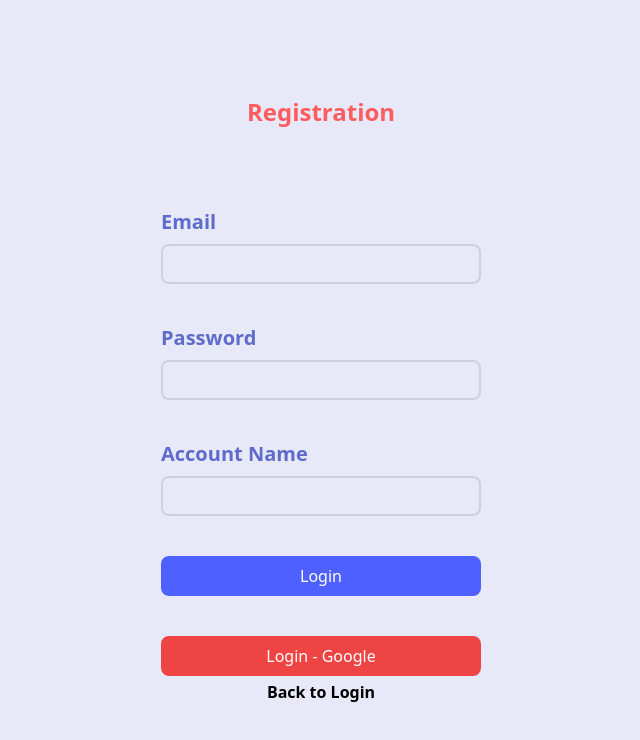
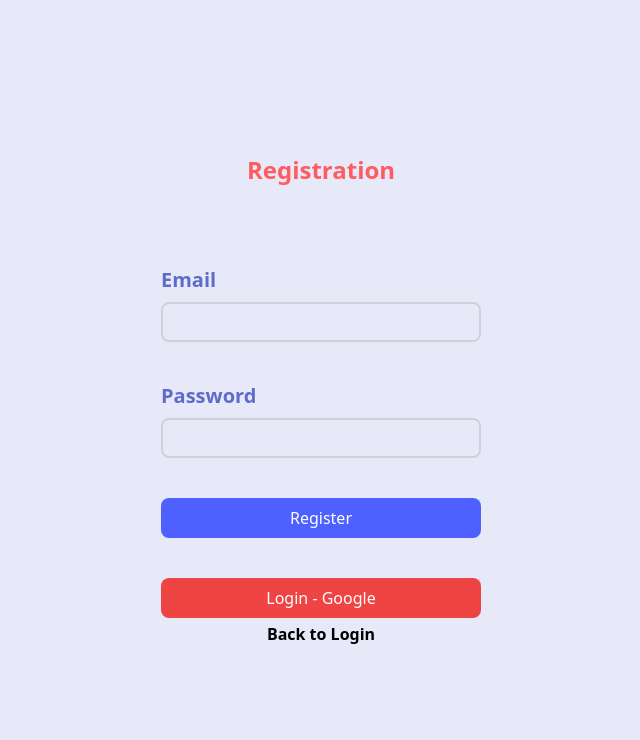
Before and after one commit to divitcr7/COMP-543-Frontend, a React (Create React App) app: page /registration in a window 1280 px wide. Shown: the top 740 px of the page, without its empty margins (319-959 px from the left). Built offline with nearby package versions, Linux system fonts and the light colour scheme.

Commit message:
Register and signin

```diff
--- a/src/screens/Registration.js
+++ b/src/screens/Registration.js
@@ -1,7 +1,36 @@
-import React from 'react'
-import { Link
- } from 'react-router-dom'
+import React, {useState} from 'react';
+import {Link, useNavigate} from 'react-router-dom';
+
 function Registration() {
+    const [email, setEmail] = useState('');
+    const [password, setPassword] = useState('');
+    const navigate = useNavigate();
+
+    const handleRegistration = async (e) => {
+        e.preventDefault();
+        try {
+            const response = await fetch('http://localhost:8080/api/register', {
+                method: 'POST',
+                headers: {
+                    'Content-Type': 'application/json',
+                },
+                body: JSON.stringify({email: email, password: password}),
+            });
+
+            if (response.ok) {
+                // If registration is successful, redirect to the login page
+                alert('Registration successful!')
+                navigate('/');
+            } else {
+                // If registration is not successful, show an alert
+                alert('Registration failed');
+            }
+        } catch (error) {
+            console.error('Registration error:', error);
+            alert('An error occurred during registration');
+        }
+    };
+
     return (
         <div className='bg-[#e7e9f9] h-screen w-screen flex justify-center items-center'>
             <div className='flex-column'>
@@ -9,40 +38,42 @@ function Registration() {
                     Registration
                 </div>
 
+                <form onSubmit={handleRegistration}>
                     <div className='flex-column'>
                         <div className='text-[#5f6bcb] mb-2 font-bold text-xl'>Email</div>
-
-          <input type='text' className='bg-[#e7e9f9] rounded-lg border-[#cfd0db] border-2 w-80 h-10'></input>
+                        <input
+                            type='email'
+                            value={email}
+                            onChange={(e) => setEmail(e.target.value)}
+                            className='bg-[#e7e9f9] rounded-lg border-[#cfd0db] border-2 w-80 h-10'
+                        ></input>
                     </div>
 
                     <div className='flex-column mt-10'>
                         <div className='text-[#5f6bcb] mb-2 font-bold text-xl'>Password</div>
-
-          <input type='text' className='bg-[#e7e9f9] rounded-lg border-[#cfd0db] border-2 w-80 h-10'></input>
-        </div>
-
-        <div className='flex-column mt-10'>
-          <div className='text-[#5f6bcb] mb-2 font-bold text-xl'>Account Name</div>
-
-          <input type='text' className='bg-[#e7e9f9] rounded-lg border-[#cfd0db] border-2 w-80 h-10'></input>
+                        <input
+                            type='password'
+                            value={password}
+                            onChange={(e) => setPassword(e.target.value)}
+                            className='bg-[#e7e9f9] rounded-lg border-[#cfd0db] border-2 w-80 h-10'
+                        ></input>
                     </div>
 
                     <div className='my-10'>
-          <Link to = '/shorten'>
-          <button className='text-white rounded-lg bg-[#4e60ff] p-2 w-80 h-10'>Login</button>
-          </Link>
-
+                        <button type='submit' className='text-white rounded-lg bg-[#4e60ff] p-2 w-80 h-10'>Register
+                        </button>
                     </div>
+                </form>
 
                 <div>
                     <button className='text-white rounded-lg bg-red-500 p-2 w-80 h-10'>Login - Google</button>
                 </div>
-        <div className = 'flex justify-center font-semibold mt-1'>
-         <Link to = '/'> Back to Login</Link>
+                <div className='flex justify-center font-semibold mt-1'>
+                    <Link to='/'> Back to Login</Link>
                 </div>
             </div>
         </div>
     )
 }
 
-export default Registration
+export default Registration;
--- a/src/screens/Signin.js
+++ b/src/screens/Signin.js
@@ -1,7 +1,30 @@
-import React from 'react'
-import { Link } from 'react-router-dom'
+import React, {useState} from 'react';
+import {Link, useNavigate} from 'react-router-dom';
 
 function Signin() {
+    const [email, setEmail] = useState('');
+    const [password, setPassword] = useState('');
+    const navigate = useNavigate();
+
+    const handleLogin = async (e) => {
+        e.preventDefault();
+        const response = await fetch('http://localhost:8080/api/login', {
+            method: 'POST',
+            headers: {
+                'Content-Type': 'application/json',
+            },
+            body: JSON.stringify({email: email, password: password}),
+        });
+
+        if (response.ok) {
+            // If login is successful, redirect to the home page
+            navigate('/home');
+        } else {
+            // If login is not successful, show an alert
+            alert('Invalid login credentials');
+        }
+    };
+
     return (
         <div className='bg-[#e7e9f9] h-screen w-screen flex justify-center items-center'>
             <div className='flex-column'>
@@ -9,35 +32,44 @@ function Signin() {
                     SignIn
                 </div>
 
+                <form onSubmit={handleLogin}>
                     <div className='flex-column'>
                         <div className='text-[#5f6bcb] mb-2 font-bold text-xl'>Email</div>
-
-          <input type='text' className='bg-[#e7e9f9] rounded-lg border-[#cfd0db] border-2 w-80 h-10'></input>
+                        <input
+                            type='text'
+                            value={email}
+                            onChange={(e) => setEmail(e.target.value)}
+                            className='bg-[#e7e9f9] rounded-lg border-[#cfd0db] border-2 w-80 h-10'
+                        />
                     </div>
 
                     <div className='flex-column mt-10'>
                         <div className='text-[#5f6bcb] mb-2 font-bold text-xl'>Password</div>
-
-          <input type='text' className='bg-[#e7e9f9] rounded-lg border-[#cfd0db] border-2 w-80 h-10'></input>
+                        <input
+                            type='password'
+                            value={password}
+                            onChange={(e) => setPassword(e.target.value)}
+                            className='bg-[#e7e9f9] rounded-lg border-[#cfd0db] border-2 w-80 h-10'
+                        />
                     </div>
 
                     <div className='my-10'>
-          <Link to = '/shorten'>
-          <button className='text-white rounded-lg bg-[#4e60ff] p-2 w-80 h-10'>Login</button>
-          </Link>
+                        <button type='submit' className='text-white rounded-lg bg-[#4e60ff] p-2 w-80 h-10'>
+                            Login
+                        </button>
                     </div>
+                </form>
 
-        <div className = 'my-10'>
+                <div className='my-10'>
                     <button className='text-white rounded-lg bg-red-500 p-2 w-80 h-10'>Login - Google</button>
                 </div>
 
-        <div className = 'flex justify-center font-semibold mt-1'>
-         <Link to = '/registration'> Register </Link>
-        </div>
-
+                <div className='flex justify-center font-semibold mt-1'>
+                    <Link to='/registration'>Register</Link>
                 </div>
             </div>
-  )
+        </div>
+    );
 }
 
-export default Signin
+export default Signin;
```
Lines whose indentation alone changed are shown as unchanged.
